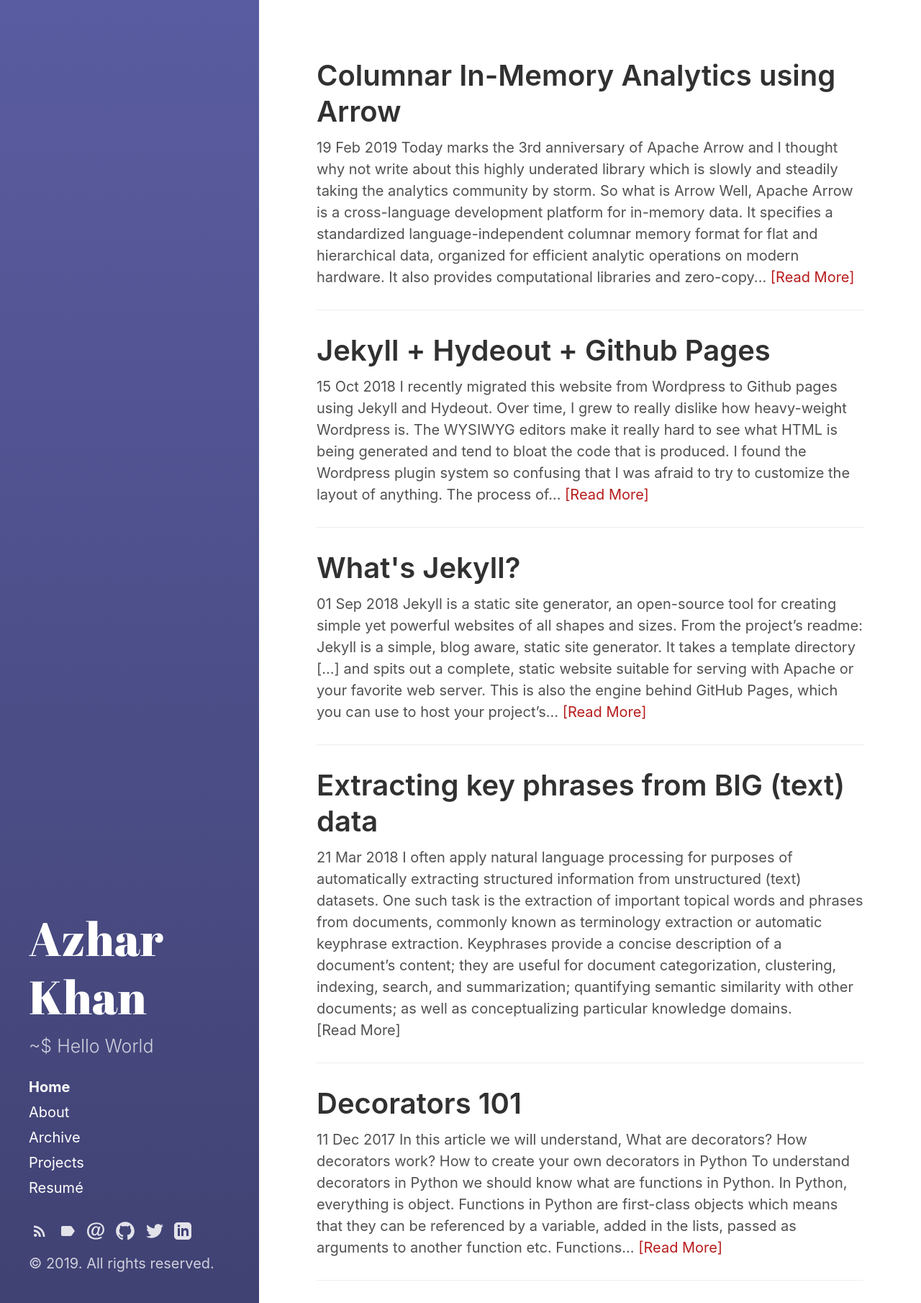
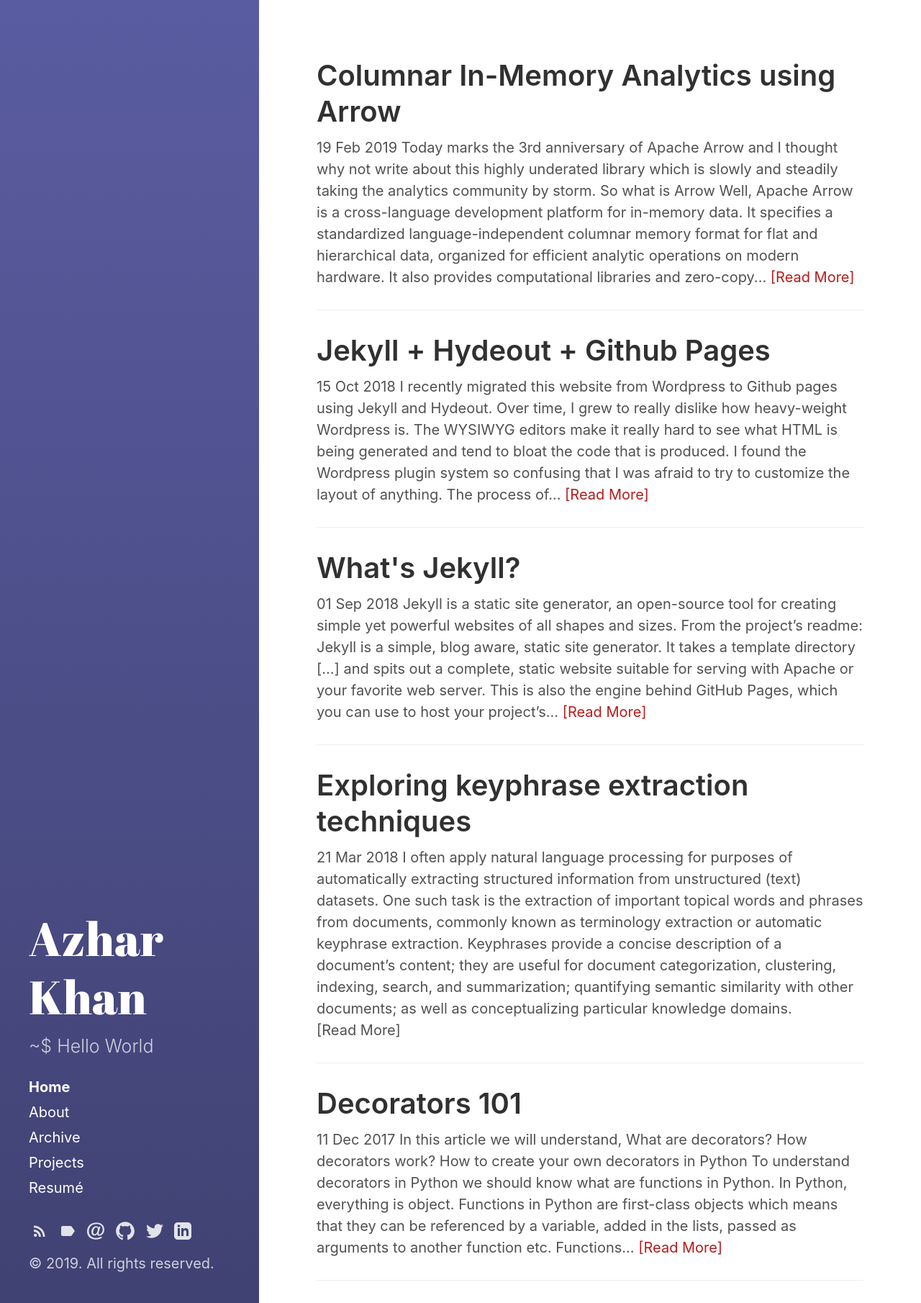
Before and after one commit to XOR97/XOR97.github.io, a Jekyll site: the page built from index.html, in a window 1280 px wide. Shown: the whole page at 72% size. Built offline with Jekyll 4.4.1, drawn with Linux system fonts in a browser that asks for light colours; the list of posts is cut into pages by our own code.

Commit message:
Update 2018-03-21-Auto Keyword Extraction.md

```diff
--- a/_posts/2018-03-21-Auto Keyword Extraction.md
+++ b/_posts/2018-03-21-Auto Keyword Extraction.md
@@ -1,6 +1,6 @@
 ---
 layout: post
-title: Extracting key phrases from BIG (text) data
+title: Exploring keyphrase extraction techniques
 ---
 
 I often apply natural language processing for purposes of automatically extracting structured information from unstructured (text) datasets. One such task is the extraction of important topical words and phrases from documents, commonly known as [terminology extraction](https://en.wikipedia.org/wiki/Terminology_extraction) or **automatic keyphrase extraction**. Keyphrases provide a concise description of a document’s content; they are useful for document categorization, clustering, indexing, search, and summarization; quantifying semantic similarity with other documents; as well as conceptualizing particular knowledge domains.
```
